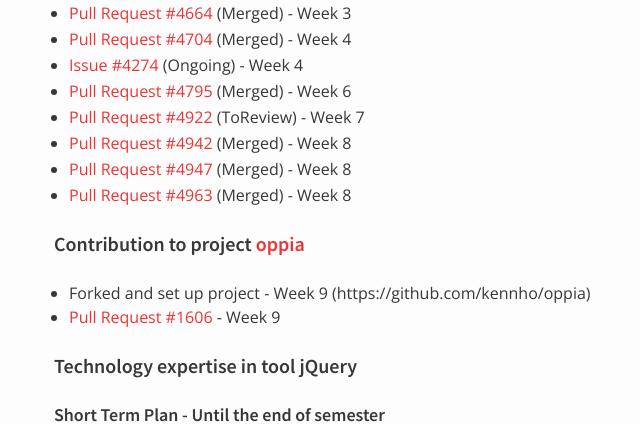
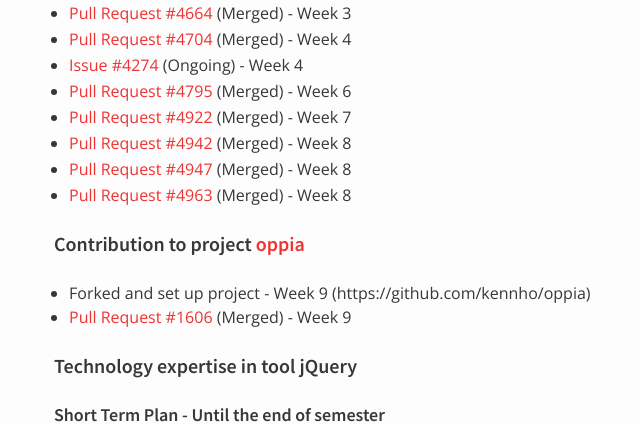
Before and after one commit to nus-oss/cs3281-AY1516S2-website, a Jekyll site: the page built from teams/teammates.md, in a window 1280 px wide and 900 px high, scrolled down 2113 px. Shown: the part 154-578 px from the top of the window, without its empty margins (316-956 px from the left). Built offline with Jekyll 4.4.1, drawn with Linux system fonts in a browser that asks for light colours.

Commit message:
updated progress for @kennho

```diff
--- a/teams/teammates.md
+++ b/teams/teammates.md
@@ -75,14 +75,14 @@ permalink: /teams/teammates/
  * [Pull Request #4704](https://github.com/TEAMMATES/repo/pull/4704) (Merged) - Week 4
  * [Issue #4274](https://github.com/TEAMMATES/repo/issues/4274) (Ongoing) - Week 4
  * [Pull Request #4795](https://github.com/TEAMMATES/teammates/pull/4795) (Merged) - Week 6
- * [Pull Request #4922](https://github.com/TEAMMATES/teammates/pull/4922) (ToReview) - Week 7
+ * [Pull Request #4922](https://github.com/TEAMMATES/teammates/pull/4922) (Merged) - Week 7
  * [Pull Request #4942](https://github.com/TEAMMATES/teammates/pull/4942) (Merged) - Week 8
  * [Pull Request #4947](https://github.com/TEAMMATES/teammates/pull/4947) (Merged) - Week 8
  * [Pull Request #4963](https://github.com/TEAMMATES/teammates/pull/4963) (Merged) - Week 8
 
 #### Contribution to project [oppia](https://github.com/oppia/oppia)
  * Forked and set up project - Week 9 (https://github.com/kennho/oppia)
- * [Pull Request #1606](https://github.com/oppia/oppia/pull/1606) - Week 9
+ * [Pull Request #1606](https://github.com/oppia/oppia/pull/1606) (Merged) - Week 9
 
 #### Technology expertise in tool jQuery
 ##### Short Term Plan - Until the end of semester
```
